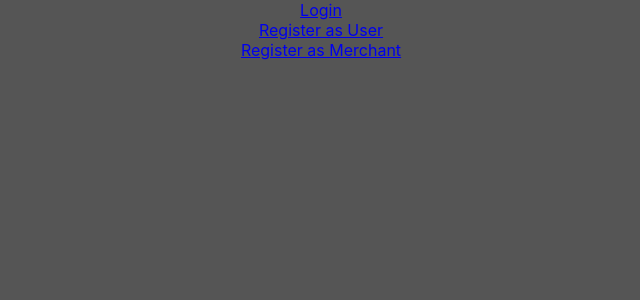
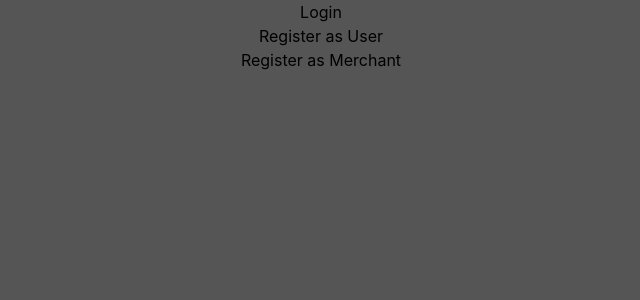
Before and after one commit to thomasgorspro/PA-reactnode, a React (Create React App) app in the folder client/: page / in a window 1280 px wide. Shown: the top 300 px of the page, without its empty margins (319-959 px from the left). Built offline with nearby package versions, Linux system fonts and the light colour scheme.

Commit message:
Initialize tailwind

```diff
--- /dev/null
+++ b/client/postcss.config.js
@@ -0,0 +1,20 @@
+console.log('tzezfdefzefzefzef')
+const purgecss = require('@fullhuman/postcss-purgecss')({
+  content: [
+    './src/**/*.js',
+  ],
+  defaultExtractor: content => content.match(/[A-Za-z0-9-_:/]+/g) || []
+});
+
+console.log(process.env.NODE_ENV)
+
+
+module.exports = {
+  plugins: [
+    require('tailwindcss'),
+    require('autoprefixer'),
+    ...process.env.NODE_ENV === 'production'
+      ? [purgecss]
+      : []
+  ]
+}
--- a/client/public/index.html
+++ b/client/public/index.html
@@ -10,34 +10,12 @@
       content="Web site created using create-react-app"
     />
     <link rel="apple-touch-icon" href="%PUBLIC_URL%/logo192.png" />
-    <!--
-      manifest.json provides metadata used when your web app is installed on a
-      user's mobile device or desktop. See https://developers.google.com/web/fundamentals/web-app-manifest/
-    -->
     <link rel="manifest" href="%PUBLIC_URL%/manifest.json" />
-    <!--
-      Notice the use of %PUBLIC_URL% in the tags above.
-      It will be replaced with the URL of the `public` folder during the build.
-      Only files inside the `public` folder can be referenced from the HTML.
-
-      Unlike "/favicon.ico" or "favicon.ico", "%PUBLIC_URL%/favicon.ico" will
-      work correctly both with client-side routing and a non-root public URL.
-      Learn how to configure a non-root public URL by running `npm run build`.
-    -->
+    <link rel="stylesheet" href="%PUBLIC_URL%/tailwind.css" />
     <title>React App</title>
   </head>
   <body>
     <noscript>You need to enable JavaScript to run this app.</noscript>
     <div id="root"></div>
-    <!--
-      This HTML file is a template.
-      If you open it directly in the browser, you will see an empty page.
-
-      You can add webfonts, meta tags, or analytics to this file.
-      The build step will place the bundled scripts into the <body> tag.
-
-      To begin the development, run `npm start` or `yarn start`.
-      To create a production bundle, use `npm run build` or `yarn build`.
-    -->
   </body>
 </html>
--- /dev/null
+++ b/client/src/tailwind.css
@@ -0,0 +1,5 @@
+@tailwind base;
+
+@tailwind components;
+
+@tailwind utilities;
--- /dev/null
+++ b/client/tailwind.config.js
@@ -0,0 +1,8 @@
+module.exports = {
+  purge: [],
+  theme: {
+    extend: {},
+  },
+  variants: {},
+  plugins: [],
+}
```
Also changed, not shown: client/package.json (+10 -3 lines), 2 other files (tests, documents, lock files or other folders).
